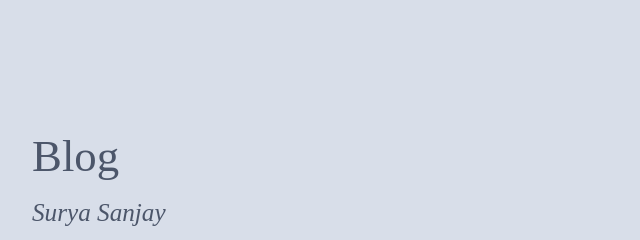
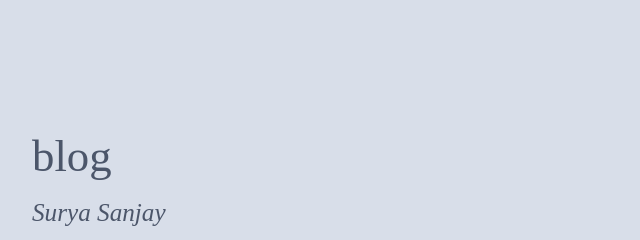
Before and after one commit to suryasanj/suryasanj.github.io, a plain HTML site: page blog/index.html in a window 1280 px wide. Shown: the top 240 px of the page, 128-768 px from the left. Drawn offline with Linux system fonts and the light colour scheme; a web font is replaced by a local one.

Commit message:
updated headers

```diff
--- a/blog/index.html
+++ b/blog/index.html
@@ -2,7 +2,7 @@
 <html lang="en">
   <head>
     <meta charset="utf-8"/>
-    <title>blog</title>
+    <title>Blog</title>
     <link rel="stylesheet" href="https://suryasanj.github.io/style/tufte.css"/>
     <meta name="viewport" content="width=device-width, initial-scale=1">
   </head>
@@ -10,7 +10,7 @@
   <body>
     <article>
 
-      <h1 id="tufte-css">Blog</h1>
+      <h1 id="tufte-css">blog</h1>
       <p class="subtitle">Surya Sanjay</p>
 
       <section>
```
Also changed, not shown: index.html (+2 -2 lines).
